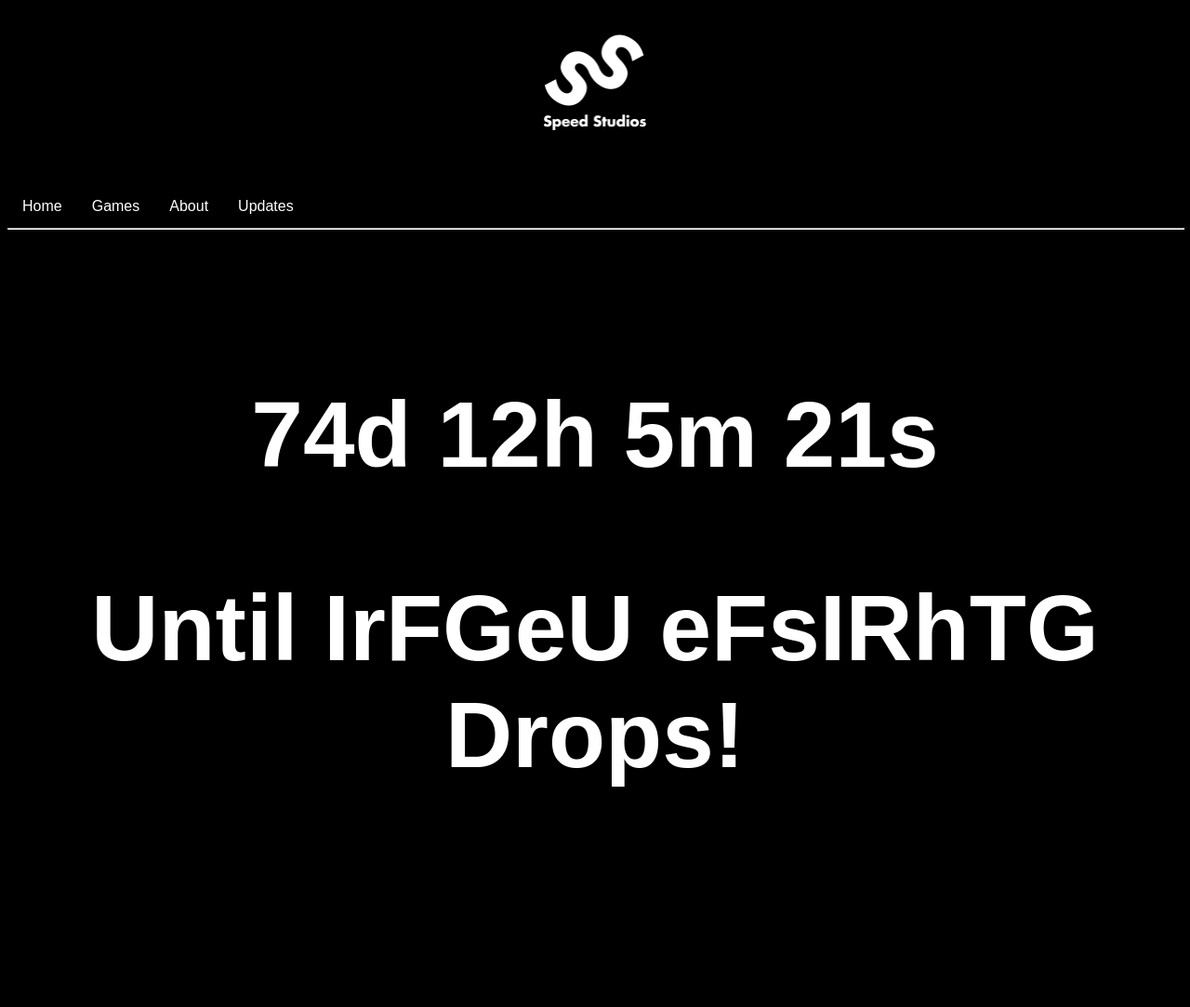
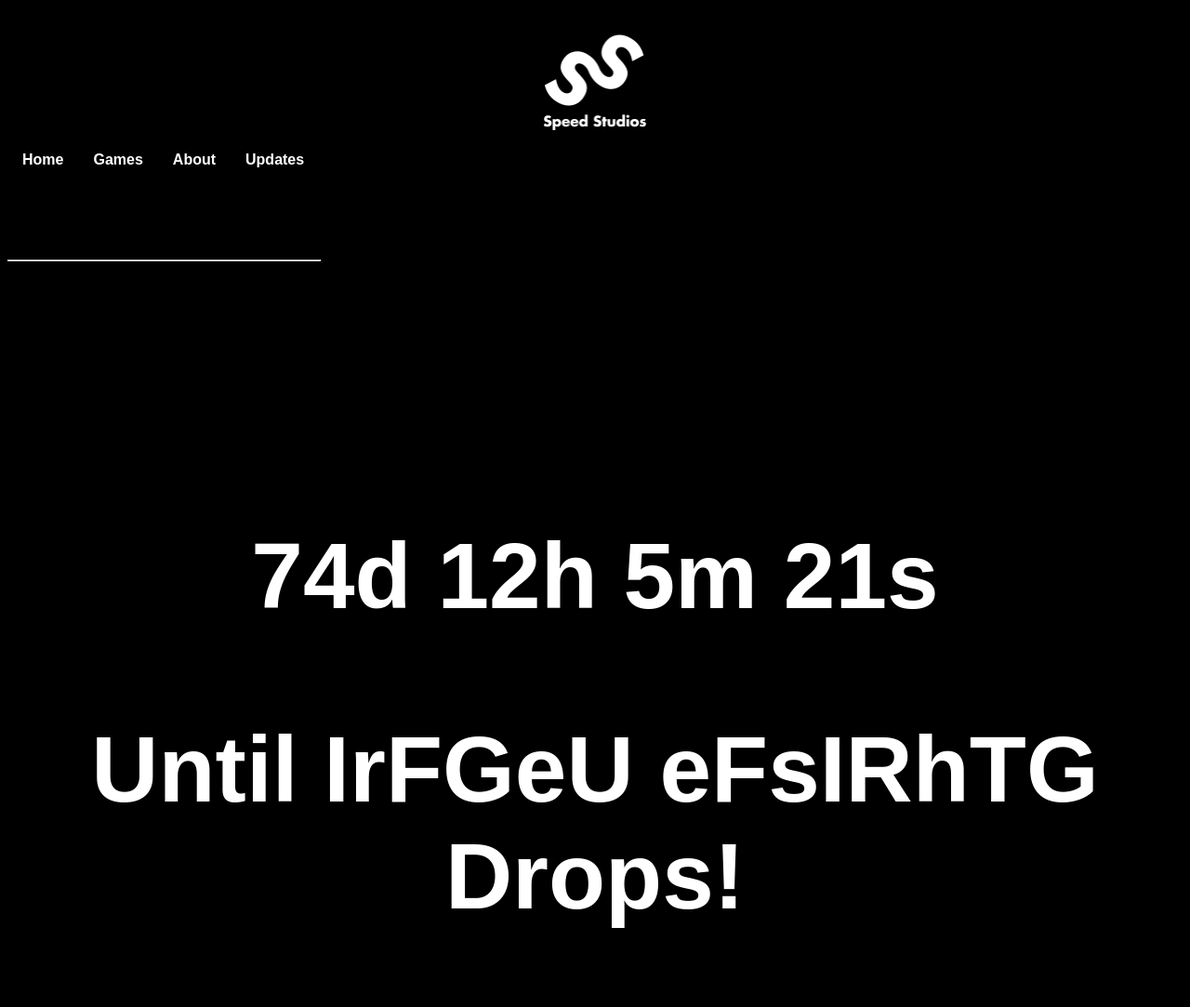
Before and after one commit to Speed-Studios/Speed-Studios.github.io, a PHP site: page /countdown.html in a window 1280 px wide. Shown: the whole page at 93% size. Before the commit the page ends 846 px from the top, so only its background shows below. Run offline with PHP 8.4, Linux system fonts and the light colour scheme.

Commit message:
Update style.css

```diff
--- a/style.css
+++ b/style.css
@@ -1,11 +1,13 @@
 body {
   background-color:black;
    color:white;
-   font-family: 'PT Sans', sans-serif
+   font-family: 'Nunito', sans-serif;
 }
 h1 {
-  font-family:  'PT Sans Caption', sans-serif;
-  text-align: center
+  font-family: 'Nunito', sans-serif;
+  text-align: center;
+  font-size: 300px;
+  margin-top: 100px;
 }
 hr {
   height:0px;
@@ -14,10 +16,11 @@
   border-color:white
 }
 pre {
-  font-family: 'PT Sans', sans-serif;
+  font-family: 'Nunito', sans-serif;
 }
 ul {
-  font-family: 'PT Sans Caption', sans-serif;
+  font-family: 'Nunito', sans-serif;
+  font-weight: 800;
   list-style-type:none;
   margin: 0;
   padding: 0;
@@ -53,7 +56,8 @@
   padding:100px;
 }
 p{
-  font-size:50px;
+  font-size:20px;
+  padding-top: 100px;
   text-align: center;
 }
 h2 {
@@ -67,20 +71,20 @@
     margin-right: auto;
     width: 10%;
     height: 10%
+
 }
-/* Navbar container */
 .navbar {
   overflow: visible;
   background-color: #333;
-  font-family: 'PT Sans Caption', sans-serif;
+  font-family: 'Nunito', sans-serif;
+  font-weight: 800;
   list-style-type:none;
   margin: 0;
   padding: 0;
   background-color:black;
-  position: sticky;
+  position: absolute;
 }
 
-/* Links inside the navbar */
 .navbar a {
   float: left;
   font-size: 16px;
@@ -90,57 +94,124 @@
   text-decoration: none;
 }
 
-/* The dropdown container */
 .dropdown {
   float: left;
   overflow: hidden;
 }
 
-/* Dropdown button */
 .dropdown .dropbtn {
   font-size: 16px;
+  font-weight: 800;
+  font-family: 'Nunito', sans-serif;
   border: none;
   outline: none;
   color: white;
   padding: 14px 16px;
   background-color: inherit;
-  font-family: inherit; /* Important for vertical align on mobile phones */
-  margin: 0; /* Important for vertical align on mobile phones */
+  font-family: inherit;
+  margin: 0;
 }
 
-/* Add a red background color to navbar links on hover */
 .navbar a:hover, .dropdown:hover .dropbtn {
   background-color: rgb(46, 46, 46);
 }
 
-/* Dropdown content (hidden by default) */
 .dropdown-content {
   display: none;
-  position: absolute;
+  position:absolute;
   background-color: #000000;
   min-width: 160px;
   box-shadow: 0px 8px 16px 0px rgba(0,0,0,0.2);
   z-index: 1;
+  padding: 2px;
 }
 
-/* Links inside the dropdown */
 .dropdown-content a {
   float: none;
   color: rgb(255, 255, 255);
-  padding: 14px 30px;
+  padding:30px;
   text-decoration: none;
   display: block;
   text-align: left;
 }
 
-/* Add a grey background color to dropdown links on hover */
 .dropdown-content a:hover {
   background-color: rgb(255, 255, 255);
   color:rgb(0, 0, 0);
 }
 
-/* Show the dropdown menu on hover */
 .dropdown:hover .dropdown-content {
   display: block;
-  background-color:white;
+  background-color:rgba(255, 255, 255, 0);
 }
+footer {
+  display: table;
+    text-align: center;
+    margin-left: auto;
+    margin-right: auto;
+  padding-top: 300px;
+}
+.logo2 {
+  width:35px;
+  height:35px;
+  margin-bottom: -18px;
+
+}
+#navbar {
+  overflow: hidden;
+  background-color: #f1f1f100;
+  padding: 90px 10px;
+  transition: 0.4s;
+  position: fixed;
+  width: 100%;
+  top: 0;
+  z-index: 99;
+}
+
+#navbar a {
+  float: left;
+  color: rgb(255, 255, 255);
+  text-align: center;
+  padding: 12px;
+  text-decoration: none;
+  font-size: 18px;
+  line-height: 25px;
+  border-radius: 4px;
+}
+
+#navbar #logo {
+  font-size: 35px;
+  font-weight: bold;
+  transition: 0.4s;
+}
+
+#navbar a:hover {
+  background-color: #ddd;
+  color: black;
+}
+
+#navbar a.active {
+  background-color: dodgerblue;
+  color: rgb(255, 255, 255);
+}
+
+@media screen and (max-width: 580px) {
+  #navbar {
+    padding: 20px 10px !important;
+  }
+  #navbar a {
+    float: none;
+    display: block;
+    text-align: left;
+  }
+  #navbar-right {
+    float: none;
+  }
+}
+.logo3{
+  display: block;
+  margin-left: auto;
+  margin-right: auto;
+  width: 20%;
+  height: 20%
+}
```
